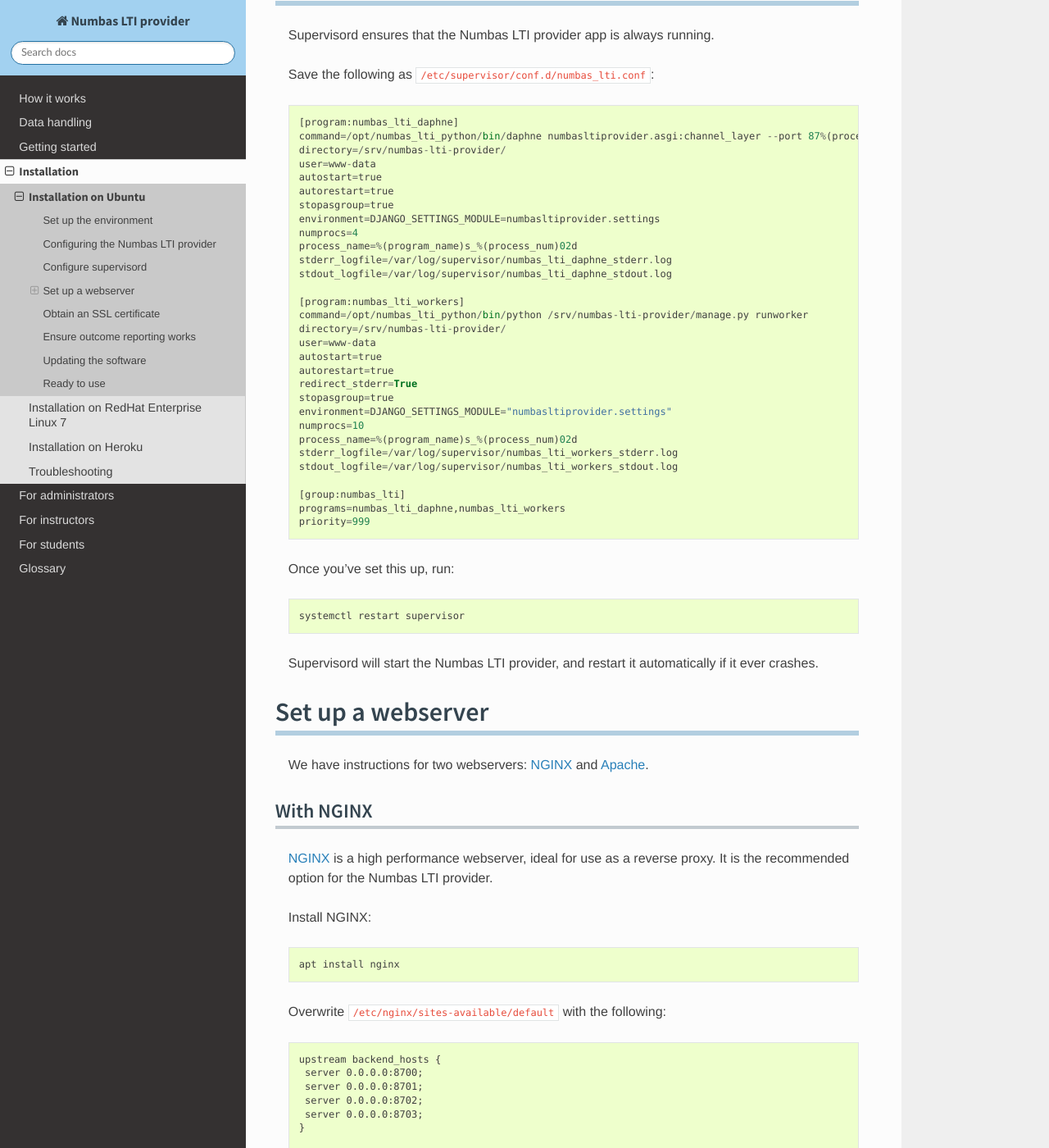
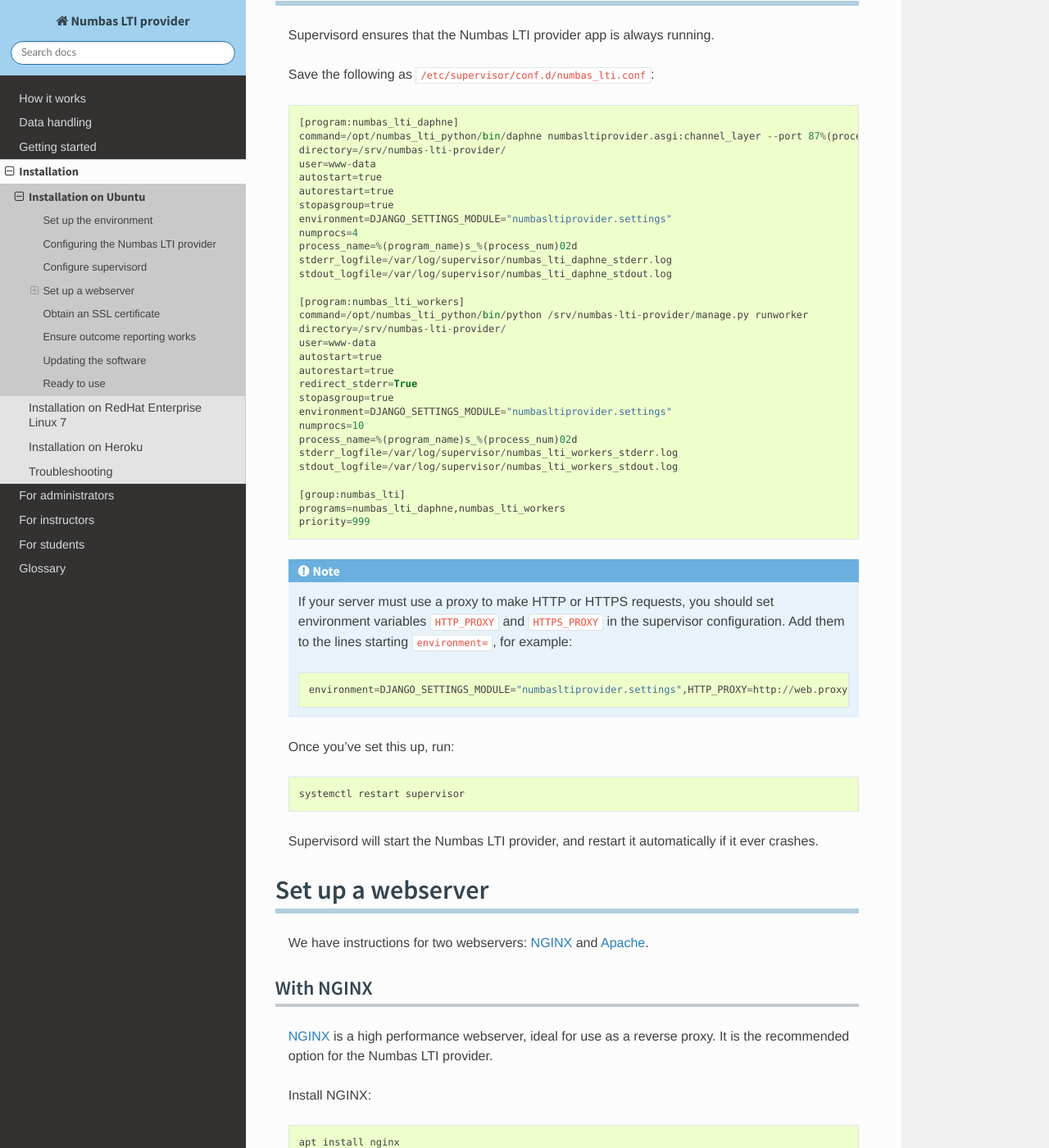
Before and after one commit to numbas/numbas-lti-provider, a Sphinx documentation site: the page built from doc/source/installation/ubuntu.rst, in a window 1280 px wide and 1400 px high, scrolled down 2411 px. Shown: the whole window at 82% size. Built offline with Sphinx 7.4.7 and the Read the Docs theme 2.0.0, drawn with Linux system fonts in a browser that asks for light colours; some web fonts are replaced.

Commit message:
add note about web proxies to installation instructions

```diff
--- a/doc/source/installation/ubuntu.rst
+++ b/doc/source/installation/ubuntu.rst
@@ -106,7 +106,7 @@
     autostart=true
     autorestart=true
     stopasgroup=true
-    environment=DJANGO_SETTINGS_MODULE=numbasltiprovider.settings
+    environment=DJANGO_SETTINGS_MODULE="numbasltiprovider.settings"
     numprocs=4
     process_name=%(program_name)s_%(process_num)02d
     stderr_logfile=/var/log/supervisor/numbas_lti_daphne_stderr.log
@@ -129,6 +129,13 @@
     [group:numbas_lti]
     programs=numbas_lti_daphne,numbas_lti_workers
     priority=999
+
+.. note::
+
+    If your server must use a proxy to make HTTP or HTTPS requests, you should set environment variables ``HTTP_PROXY`` and ``HTTPS_PROXY`` in the supervisor configuration.
+    Add them to the lines starting ``environment=``, for example::
+
+        environment=DJANGO_SETTINGS_MODULE="numbasltiprovider.settings",HTTP_PROXY=http://web.proxy:4321,HTTPS_PROXY=http://web.proxy:4321
 
 Once you've set this up, run::
 
```
Also changed, not shown: doc/source/installation/rhel-7.rst (+7 -0 lines).
